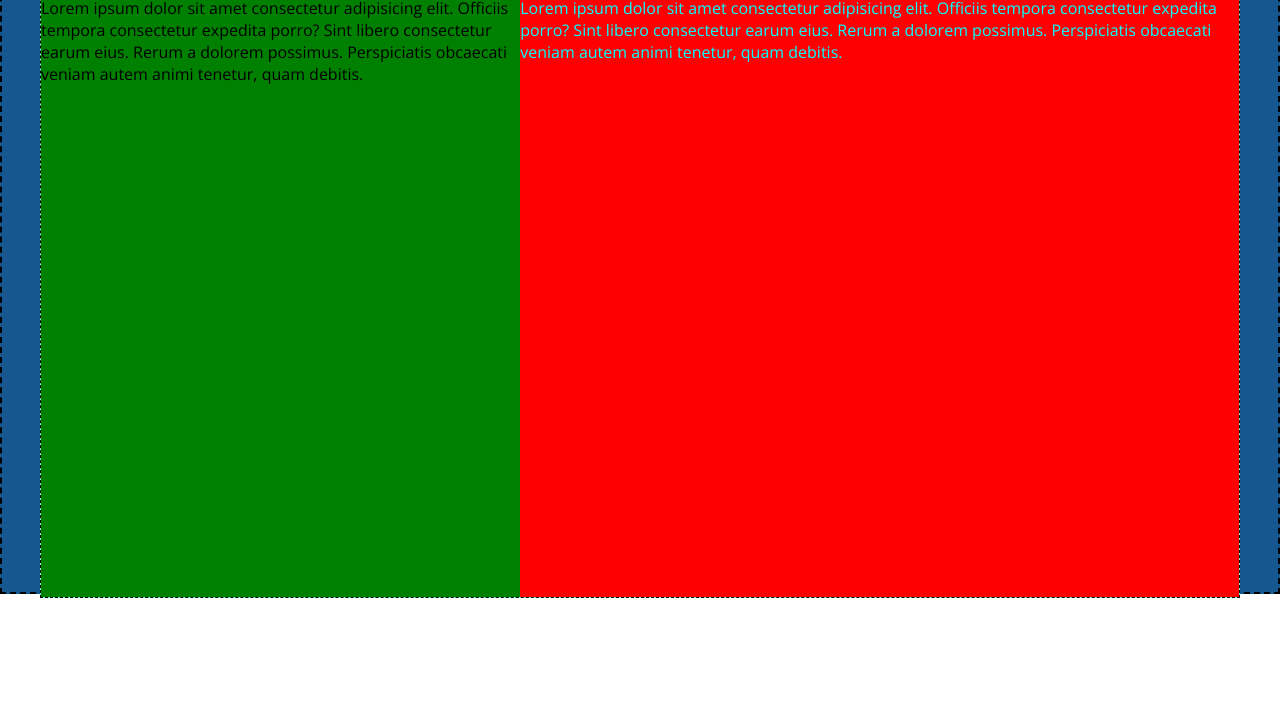
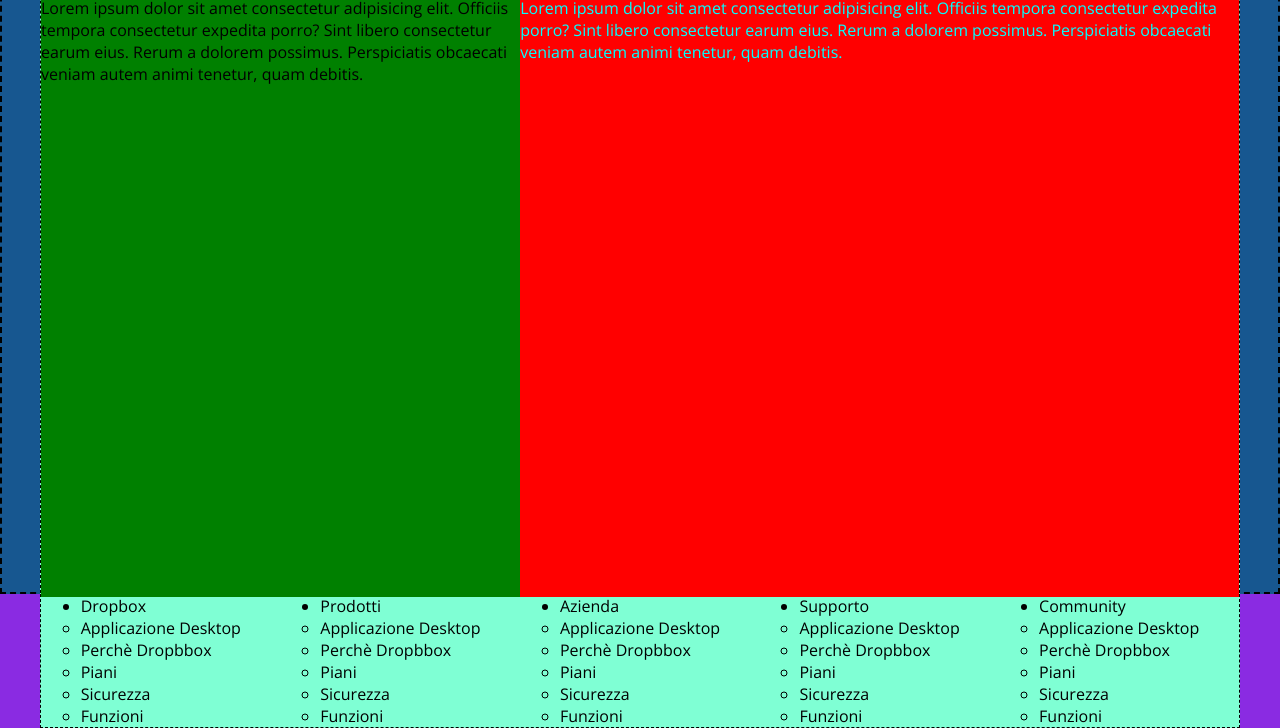
Before and after one commit to torone89/htmlcss-dropbox, a plain HTML site: page index.html in a window 1280 px wide. Shown: the part 406-1134 px from the top of the page. Before the commit the page ends 1050 px from the top, so only its background shows below. Drawn offline with nearby package versions, Linux system fonts and the light colour scheme.

Commit message:
Adding Layout Footer

```diff
--- a/css/style.css
+++ b/css/style.css
@@ -15,7 +15,6 @@ footer :black
 /* Generic */
 body {
     font-family: 'Open Sans', sans-serif;
-    padding-bottom: 50px;
 
 }
 
@@ -38,18 +37,19 @@ body {
 
 
 #navbar {
-
     height: 50px;
     background-color: yellow;
     display: flex;
     justify-content: space-between;
+    align-items: center;
     position: fixed;
     z-index: 1;
     width: 100%;
 }
 
+/* Header * -JUMBOTORN */
+
 #jumbotron {
-
     height: 1000px;
     background-color: #175790;
     border: 2px dashed black;
@@ -59,10 +59,6 @@ body {
 .column-jumbo {
     display: flex;
     flex-direction: column;
-
-
-
-
 }
 
 .jumbo-title {
@@ -72,9 +68,6 @@ body {
     justify-content: center;
     align-items: center;
     display: flex;
-
-
-
 }
 
 
@@ -90,7 +83,6 @@ body {
     width: 40%;
     height: 600px;
     background-color: green;
-
 }
 
 .jumbo-content-img {
@@ -102,3 +94,21 @@ body {
 /* Main */
 
 /* Footer */
+
+footer {
+    background-color: blueviolet;
+
+}
+
+.menu-footer {
+    display: flex;
+
+    border-bottom: 1px solid gray;
+}
+
+
+.menu-col {
+    flex-basis: 20%;
+    display: flex;
+    justify-content: space-around;
+}
--- a/index.html
+++ b/index.html
@@ -89,7 +89,119 @@
 
     <!-- PIE DI PAGINA -->
     <footer>
+        <div class="container-large">
 
+            <section id="menu-footer">
+
+
+                <div class="menu-col">
+
+                    <div class="col">
+                        <ul>
+                            <li>
+                                <nav>Dropbox<nav>
+                            </li>
+                            <ul>
+                                <li>Applicazione Desktop</li>
+                                <li>Perchè Dropbbox</li>
+                                <li>Piani</li>
+                                <li>Sicurezza</li>
+                                <li>Funzioni</li>
+                            </ul>
+
+                        </ul>
+                    </div>
+                    <div class="col">
+
+                        <ul>
+                            <li>
+                                <nav>Prodotti</nav>
+                            </li>
+                            <ul>
+                                <li>Applicazione Desktop</li>
+                                <li>Perchè Dropbbox</li>
+                                <li>Piani</li>
+                                <li>Sicurezza</li>
+                                <li>Funzioni</li>
+                            </ul>
+
+                        </ul>
+                    </div>
+                    <div class="col">
+
+                        <ul>
+                            <li>
+                                <nav>Azienda</nav>
+                            </li>
+                            <ul>
+                                <li>Applicazione Desktop</li>
+                                <li>Perchè Dropbbox</li>
+                                <li>Piani</li>
+                                <li>Sicurezza</li>
+                                <li>Funzioni</li>
+                            </ul>
+
+                        </ul>
+
+
+                    </div>
+
+                    <div class="col">
+                        <ul>
+
+                            <li>
+                                <nav>Supporto</nav>
+                            </li>
+
+                            <ul>
+                                <li>Applicazione Desktop</li>
+                                <li>Perchè Dropbbox</li>
+                                <li>Piani</li>
+                                <li>Sicurezza</li>
+                                <li>Funzioni</li>
+
+                            </ul>
+
+                        </ul>
+
+                    </div>
+
+                    <div class="col">
+
+                        <ul>
+                            <li>
+                                <nav>Community</nav>
+                            </li>
+                            <ul>
+                                <li>Applicazione Desktop</li>
+                                <li>Perchè Dropbbox</li>
+                                <li>Piani</li>
+                                <li>Sicurezza</li>
+                                <li>Funzioni</li>
+
+                            </ul>
+
+                        </ul>
+
+
+                    </div>
+
+
+                </div>
+            </section>
+
+        </div>
+
+
+
+
+
+
+
+
+
+
+        </div>
 
     </footer>
 
```
